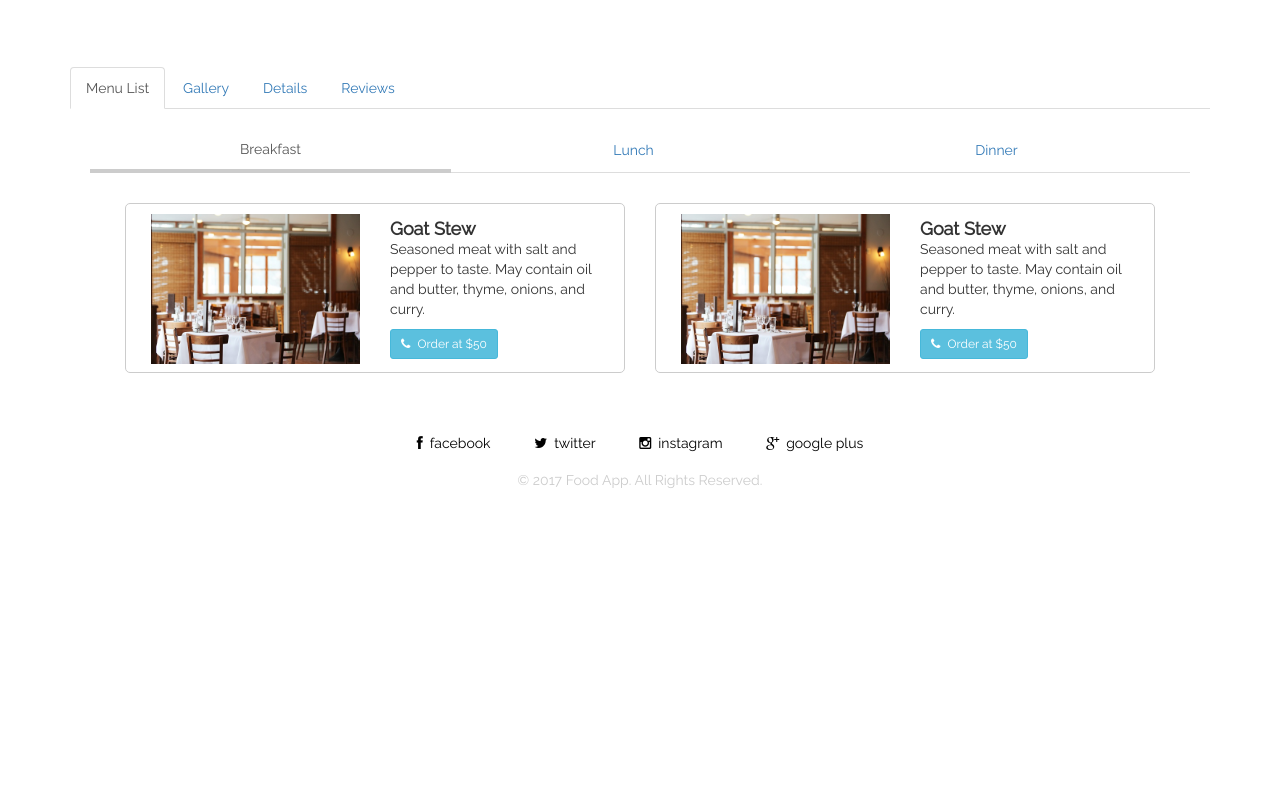
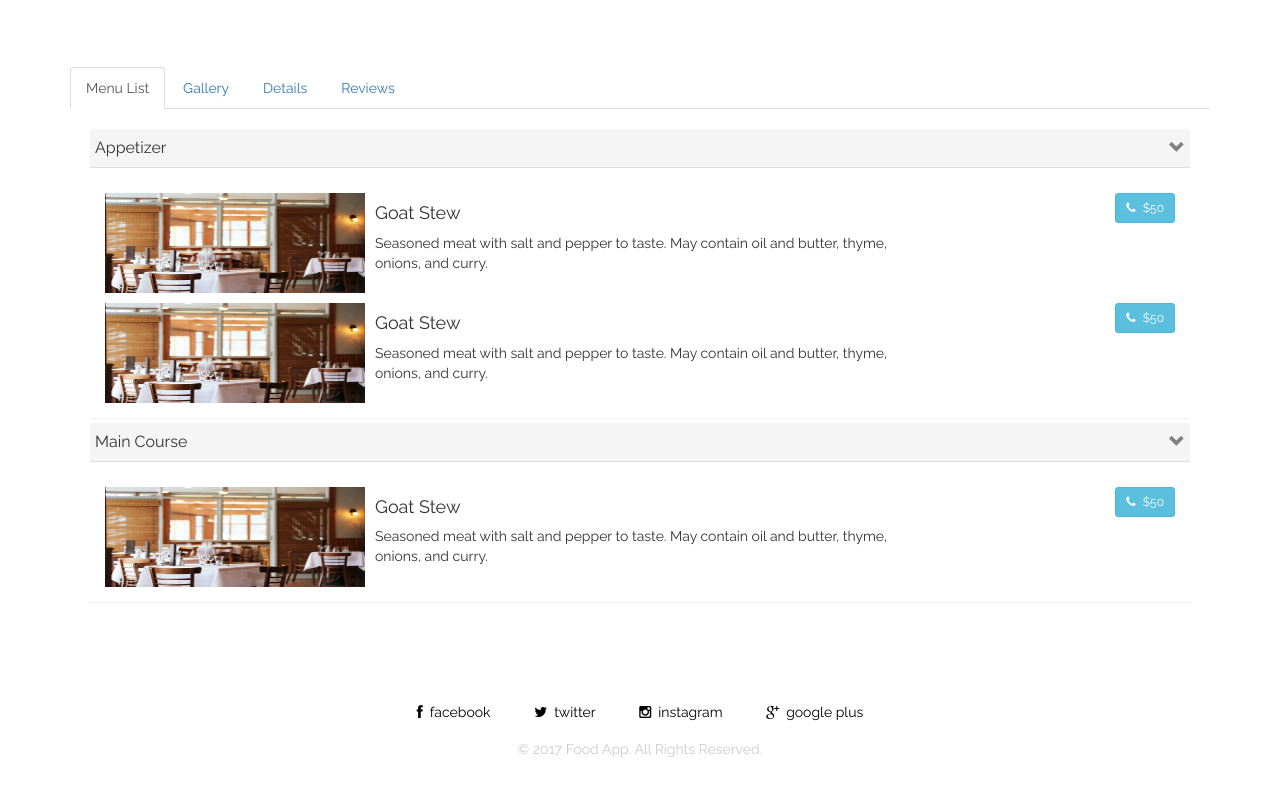
Before and after one commit to ibrolord/foodapp, a plain HTML site: page menu.html in a window 1280 px wide. Shown: the part 523-1318 px from the top of the page. Before the commit the page ends 1072 px from the top, so only its background shows below. Drawn offline with nearby package versions, Linux system fonts and the light colour scheme.

Commit message:
added the changes to menu page

```diff
--- a/css/style.css
+++ b/css/style.css
@@ -148,34 +148,41 @@ nav .brand{
     font-size: 0.7em;
     color: #0f0;
 }
-
-#menu-list img{
-    width: 100%;
-    height: 150px;
-}
 #menu .tab-content{
     padding: 20px;
 }
-#menu-list .menu-item{
-    border: 1px solid #ccc;
-    min-height: 170px;
-    padding: 10px;
+
+#menu-list .panel,#menu-list .panel-group{
+    border: 0;
+    border-radius: 0;
+}
+#menu-list .panel-heading,#menu-list .panel-body,#menu-list .col-md-12,#menu-list .col-md-6,#menu-list .col-md-3{
+    padding-left: 5px;
+    padding-right: 5px;
+}
+#menu-list .panel-body .col-md-12{
     margin-top: 10px;
-    border-radius: 5px;
+    clear: both;
 }
-#menu-list .menu-item h4{
-    margin-top: 5px;
-    margin-bottom: 0;
-    font-weight: bold;
+#menu-list .panel-body a{
+    float: right;
+
 }
-#menu-list .nav-tabs .nav-item{
-    text-align: center;
-    width: 33%;
+
+#menu-list .panel-heading a:after {
+    font-family:'Glyphicons Halflings';
+    content:"\e114";
+    float: right;
+    color: grey;
+  }
+#menu-list .panel-heading a.collapsed:after {
+content:"\e080";
 }
-#menu-list .nav-tabs > li.active > a,#menu-list .nav-tabs > li.active > a:focus,#menu-list .nav-tabs > li.active > a:hover{
-    border: 0;
-    border-bottom: 4px solid #ccc;
+#menu-list .panel-body img{
+    width: 100%;
+    height: 100px;
 }
+
 #gallery img{
     width: 100px;
     height: 100px;
@@ -206,3 +213,20 @@ nav .brand{
     border-top: 0;
     border-bottom: 1px solid #ccc;
 }
+@media(max-width: 700px){
+    #menu .tab-content{
+        padding: 10px 0;
+    }
+    #menu-list .panel-body,#menu-list .col-md-12{
+        padding-left: 0;
+        padding-right: 0;
+    }
+    #menu-list .panel-body img{
+        width: 100%;
+        height: 50px;
+    }
+    #menu-list .panel-body .col-md-12{
+        margin-top: 10px;
+        clear: both;
+    }
+}
--- a/menu.html
+++ b/menu.html
@@ -102,97 +102,79 @@
         <!-- Tab panes -->
         <div class="tab-content">
             <div class="tab-pane active" id="menu-list" role="tabpanel">
-                <ul class="nav nav-tabs" role="tablist">
-                    <li class="nav-item active">
-                    <a class="nav-link " data-toggle="tab" href="#breakfast" role="tab">Breakfast</a>
-                    </li>
-                    <li class="nav-item">
-                    <a class="nav-link" data-toggle="tab" href="#lunch" role="tab">Lunch</a>
-                    </li>
-                        <li class="nav-item">
-                    <a class="nav-link " data-toggle="tab" href="#dinner" role="tab">Dinner</a>
-                    </li>
-                </ul>
-                <div class="tab-content">
-                    <div class="tab-pane active" id="breakfast" role="tabpanel">
-                        <div class="col-md-6">
+                <div class="panel-group">
+                    <div class="panel panel-default">
+                        <div class="panel-heading">
+                            <h4 class="panel-title">
+                                <a class="" data-target="#collapseOne" data-toggle="collapse" href="#collapseOne">
+                                    Appetizer
+                                </a>
+                            </h4>
+                        </div>
+                        <div class="panel-collapse collapse in" id="collapseOne">
+                            <div class="panel-body">
+                              <div class="col-md-12">
                                 <div class="menu-item">
-                                <div class="col-md-6">
-                                    <img src="shop.jpg" alt="shop-image">
+                                    <div class="col-md-3 col-sm-3 col-xs-3">
+                                        <img src="shop.jpg" class="img-responsive" alt="shop-image">
                                     </div>
-                                <div class="col-md-6">
+                                    <div class="col-md-6 col-sm-6 col-xs-6">
                                         <h4>Goat Stew</h4>
                                         <p>Seasoned meat with salt and pepper to taste. May contain oil and butter, thyme, onions, and curry.</p>
-                                    <a href="tel:5555" class="btn btn-sm btn-info"><i class="fa fa-phone"></i>Order at $50</a>
+                                    </div>
+                                    <div class="col-md-3 col-sm-3 col-xs-3">
+                                        <a href="tel:5555" class="btn btn-sm btn-info"><i class="fa fa-phone"></i>$50</a>
                                     </div>
                                 </div>
                               </div>
-                        <div class="col-md-6">
+
+                              <div class="col-md-12">
                                 <div class="menu-item">
-                                <div class="col-md-6">
-                                    <img src="shop.jpg" alt="shop-image">
+                                    <div class="col-md-3 col-sm-3 col-xs-3">
+                                        <img src="shop.jpg" class="img-responsive" alt="shop-image">
                                     </div>
-                                <div class="col-md-6">
+                                    <div class="col-md-6 col-sm-6 col-xs-6">
                                         <h4>Goat Stew</h4>
                                         <p>Seasoned meat with salt and pepper to taste. May contain oil and butter, thyme, onions, and curry.</p>
-                                    <a href="tel:5555" class="btn btn-sm btn-info"><i class="fa fa-phone"></i>Order at $50</a>
+                                    </div>
+                                    <div class="col-md-3 col-sm-3 col-xs-3">
+                                        <a href="tel:5555" class="btn btn-sm btn-info"><i class="fa fa-phone"></i>$50</a>
                                     </div>
                                 </div>
                               </div>
+                            </div><!-- panel-body -->
+                        </div><!-- panel-heading -->
+                    </div><!-- panel -->
+
+                    <div class="panel panel-default">
+                        <div class="panel-heading">
+                            <h4 class="panel-title">
+                                <a class="" data-target="#collapse2" data-toggle="collapse" href="#collapse2">
+                                    Main Course
+                                </a>
+                            </h4>
                         </div>
-                    <div class="tab-pane" id="lunch" role="tabpanel">
-                            <div class="col-md-6">
+                        <div class="panel-collapse collapse in" id="collapse2">
+                            <div class="panel-body">
+                              <div class="col-md-12">
                                 <div class="menu-item">
-                                    <div class="col-md-6">
-                                        <img src="shop.jpg" alt="shop-image">
+                                    <div class="col-md-3 col-sm-3 col-xs-3">
+                                        <img src="shop.jpg" class="img-responsive" alt="shop-image">
                                     </div>
-                                    <div class="col-md-6">
-                                        <h4>Lunch Stew</h4>
+                                    <div class="col-md-6 col-sm-6 col-xs-6">
+                                        <h4>Goat Stew</h4>
                                         <p>Seasoned meat with salt and pepper to taste. May contain oil and butter, thyme, onions, and curry.</p>
-                                        <a href="tel:5555" class="btn btn-sm btn-info"><i class="fa fa-phone"></i>Order at $50</a>
+                                    </div>
+                                    <div class="col-md-3 col-sm-3 col-xs-3">
+                                        <a href="tel:5555" class="btn btn-sm btn-info"><i class="fa fa-phone"></i>$50</a>
                                     </div>
                                 </div>
                               </div>
-                            <div class="col-md-6">
-                                <div class="menu-item">
-                                    <div class="col-md-6">
-                                        <img src="shop.jpg" alt="shop-image">
-                                    </div>
-                                    <div class="col-md-6">
-                                        <h4>Lunch Stew</h4>
-                                        <p>Seasoned meat with salt and pepper to taste. May contain oil and butter, thyme, onions, and curry.</p>
-                                        <a href="tel:5555" class="btn btn-sm btn-info"><i class="fa fa-phone"></i>Order at $50</a>
-                                    </div>
-                                </div>
-                            </div>
-                        </div>
-                        <div class="tab-pane" id="dinner" role="tabpanel">
-                                <div class="col-md-6">
-                                    <div class="menu-item">
-                                        <div class="col-md-6">
-                                            <img src="shop.jpg" alt="shop-image">
-                                        </div>
-                                        <div class="col-md-6">
-                                            <h4>DinnerStew</h4>
-                                            <p>Seasoned meat with salt and pepper to taste. May contain oil and butter, thyme, onions, and curry.</p>
-                                            <a href="tel:5555" class="btn btn-sm btn-info"><i class="fa fa-phone"></i>Order at $50</a>
-                                        </div>
-                                    </div>
-                                </div>
-                                <div class="col-md-6">
-                                    <div class="menu-item">
-                                        <div class="col-md-6">
-                                            <img src="shop.jpg" alt="shop-image">
-                                        </div>
-                                        <div class="col-md-6">
-                                            <h4>Dinner Stew</h4>
-                                            <p>Seasoned meat with salt and pepper to taste. May contain oil and butter, thyme, onions, and curry.</p>
-                                            <a href="tel:5555" class="btn btn-sm btn-info"><i class="fa fa-phone"></i>Order at $50</a>
-                                        </div>
-                                    </div>
-                                </div>
-                            </div>
-                </div>
+                            </div><!-- panel-body -->
+                        </div><!-- panel-heading -->
+                    </div><!-- panel -->
+
+                </div><!-- panel-group -->
             </div>
             <div class="tab-pane" id="gallery" role="tabpanel">
                 <a href="shop.jpg" data-lightbox="food-gallery" data-title="Eba and Soup"><img data-toggle="tooltip" title="click me" src="shop.jpg" alt="food-image"></a>
@@ -303,6 +285,11 @@
 <script>
 $(document).ready(function(){
     $('[data-toggle="tooltip"]').tooltip();
+    if ($(document).width() < 768 ) {
+          $('#menu-list .panel-collapse').removeClass('in');
+          $('#menu-list .panel-title a').addClass('collapsed');
+          $('#menu-list .panel-body p').hide();
+      } //end of if
 });
 </script>
 </body>
```
Lines whose indentation alone changed are shown as unchanged.
